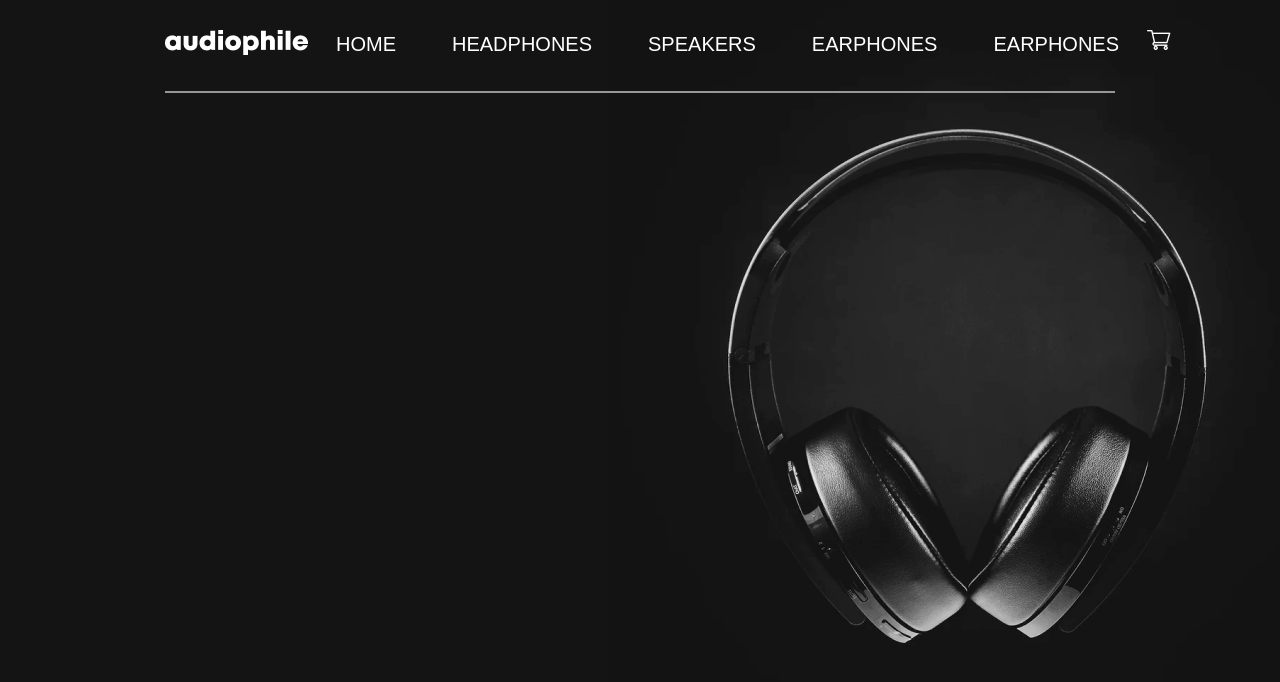
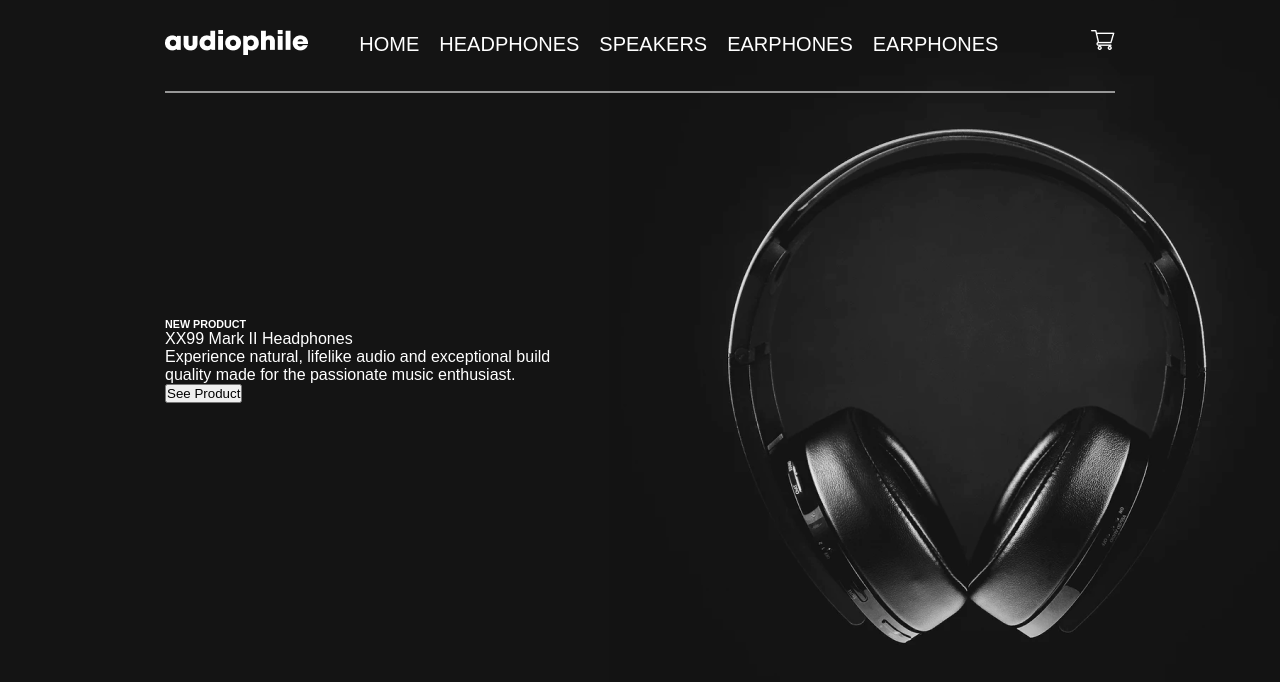
Before and after one commit to thaneeola/lesson-1-duplicate, a plain HTML site: page index.html in a window 1280 px wide. Drawn offline with Linux system fonts and the light colour scheme.

Commit message:
new update

```diff
--- a/index.html
+++ b/index.html
@@ -23,8 +23,17 @@
           <img src="./img/Combined Shape.png" alt="cart-icon"
         /></picture>
 
+
       </div>
+      <section class="body-text">
+        <h6 class="product">NEW PRODUCT</h6>
+        <p class="first-p">
+           XX99 Mark II
+            Headphones</p>
+           <p class="second-p"> Experience natural, lifelike audio and exceptional build quality made for the passionate music enthusiast.</p>
+           <button class="button">See Product</button>
+      </section>
     </header>
-    <div></div>
+
   </body>
 </html>
--- a/styles.css
+++ b/styles.css
@@ -26,7 +26,7 @@ body {
 }
 
 .container ul a {
-  padding: 28px;
+  padding: 10px;
   text-decoration: none;
   color: #fff;
 }
@@ -76,4 +76,44 @@ body {
 
     background-image: url(./img/Bitmap\ mob\ s.png);
   }
+  .body-text{
+    height: 200px;
+  }
 }
+
+.body-text {
+  margin-top: 225px;
+  color: rgba(255, 255, 255, 1);
+   width: 398px;
+ height: 346px;
+  margin-inline: 165px;
+}
+/*
+.product {
+  color: rgba(255, 255, 255, 0.5);
+  font-size: 15px;
+  margin-bottom: 24px;
+  font-weight: 400;
+  letter-spacing: 10px;
+  line-height: 19.12px;
+}
+.body-text p {
+  margin-bottom: 24px;
+}
+
+.first-p {
+  font-size: 56px;
+}
+.second-p {
+  font-size: 15px;
+  font-weight: 400;
+}
+.button {
+  border: none;
+  background-color: #d87d4a;
+  padding: 15px 39px;
+  color: #fbfbfb;
+}
+.button:hover {
+  background-color: rgba(251, 175, 133, 1);
+}  */
```
